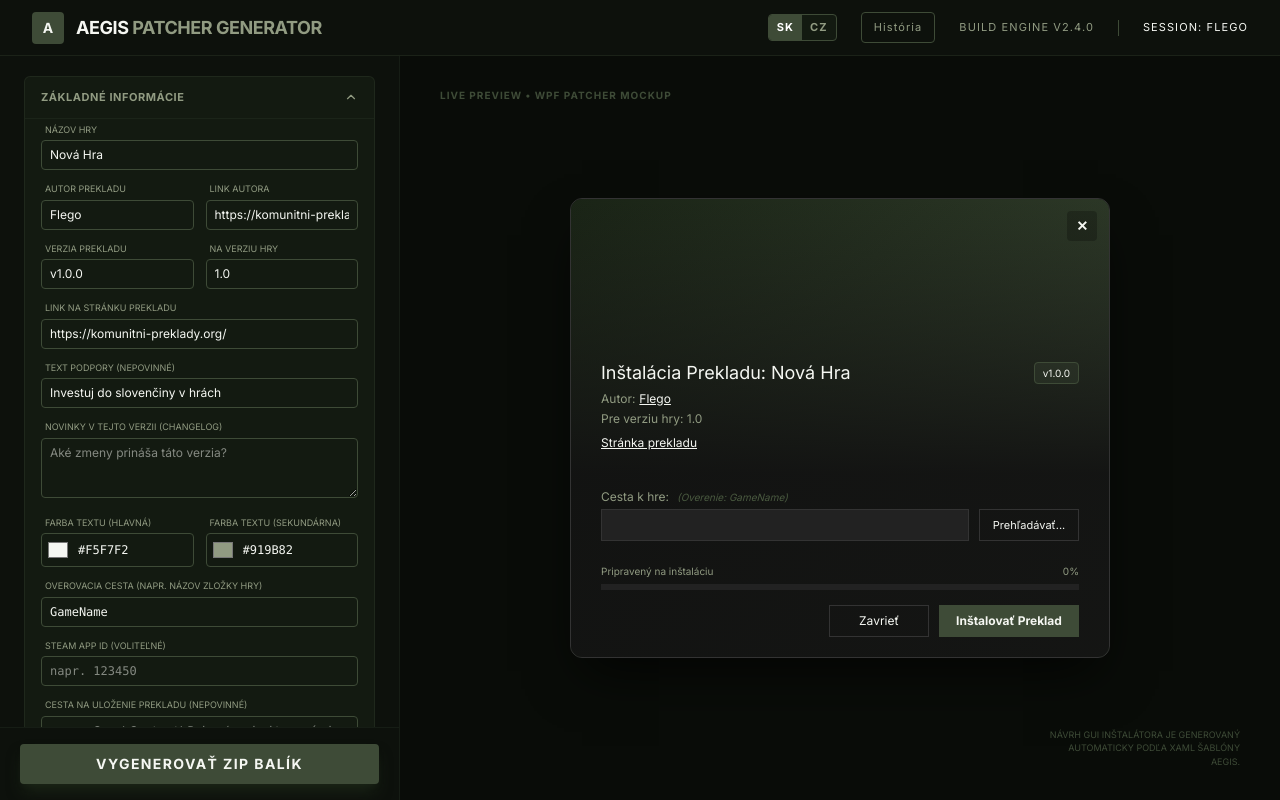
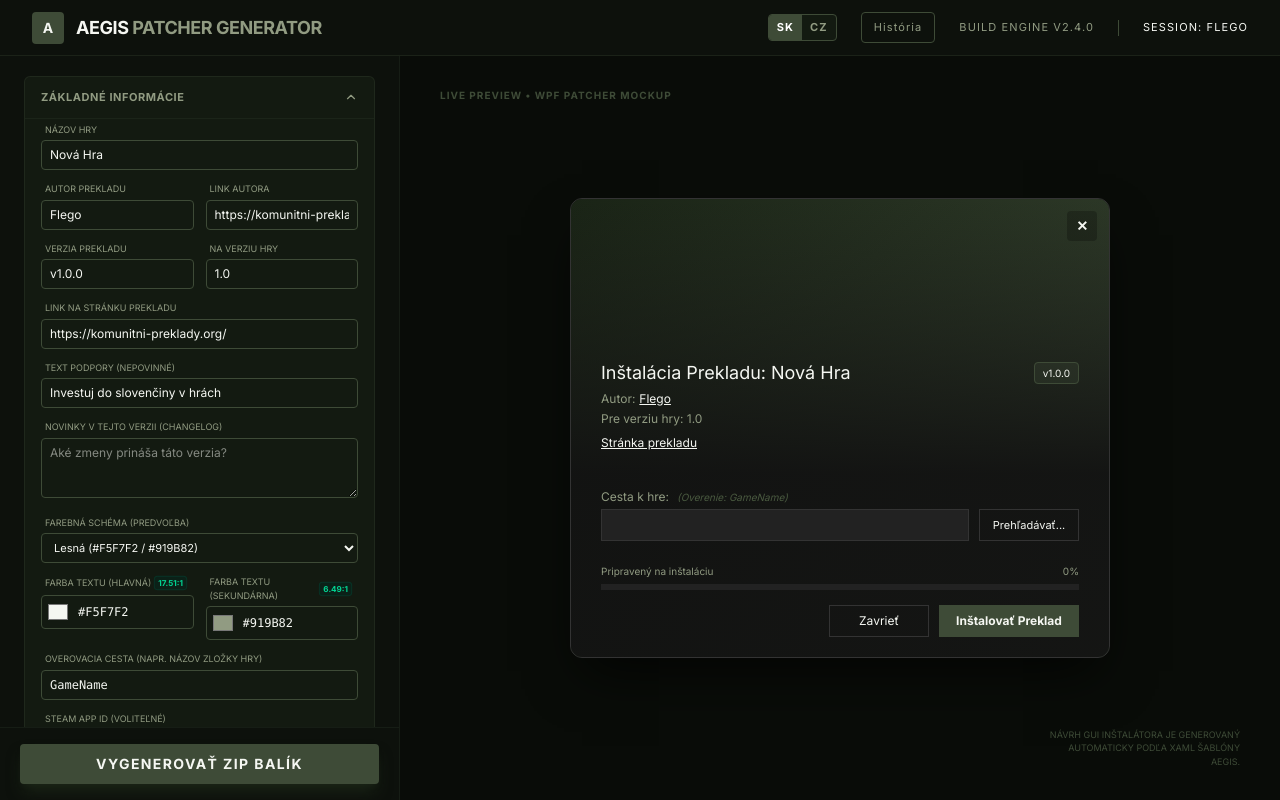
Before and after one commit to FlegoSVK/Aegis-Patcher-Generator, a React (Vite) app: page / in a window 1280 px wide. Built offline with nearby package versions, Linux system fonts and the light colour scheme.

Commit message:
feat: add contrast calculation for color accessibility
Implement relative luminance and contrast ratio calculation logic to improve color selection accessibility in the UI.

```diff
--- a/src/App.tsx
+++ b/src/App.tsx
@@ -31,6 +31,46 @@ const escapeXml = (unsafe: string) => {
   });
 };
 
+const getRelativeLuminance = (r: number, g: number, b: number) => {
+  const parseComponent = (val: number) => {
+    const s = val / 255;
+    return s <= 0.04045 ? s / 12.92 : Math.pow((s + 0.055) / 1.055, 2.4);
+  };
+  return 0.2126 * parseComponent(r) + 0.7152 * parseComponent(g) + 0.0722 * parseComponent(b);
+};
+
+const getContrastRatio = (hex1: string, hex2: string): number => {
+  const hexToRgb = (hex: string) => {
+    let cleanHex = hex.replace('#', '').trim();
+    if (cleanHex.length === 3) {
+      cleanHex = cleanHex[0] + cleanHex[0] + cleanHex[1] + cleanHex[1] + cleanHex[2] + cleanHex[2];
+    }
+    if (cleanHex.length !== 6) return { r: 255, g: 255, b: 255 };
+    const num = parseInt(cleanHex, 16);
+    if (isNaN(num)) return { r: 255, g: 255, b: 255 };
+    return {
+      r: (num >> 16) & 255,
+      g: (num >> 8) & 255,
+      b: num & 255
+    };
+  };
+
+  try {
+    const rgb1 = hexToRgb(hex1);
+    const rgb2 = hexToRgb(hex2);
+
+    const l1 = getRelativeLuminance(rgb1.r, rgb1.g, rgb1.b);
+    const l2 = getRelativeLuminance(rgb2.r, rgb2.g, rgb2.b);
+
+    const lighter = Math.max(l1, l2);
+    const darker = Math.min(l1, l2);
+
+    return parseFloat(((lighter + 0.05) / (darker + 0.05)).toFixed(2));
+  } catch {
+    return 21;
+  }
+};
+
 export interface GameSettings {
   id: string;
   gameName: string;
@@ -94,6 +134,9 @@ export default function App() {
   const [supportText, setSupportText] = useState(() => getAutosaveValue('supportText', 'Investuj do slovenčiny v hrách'));
   const [textColorMain, setTextColorMain] = useState(() => getAutosaveValue('textColorMain', '#F5F7F2'));
   const [textColorSecondary, setTextColorSecondary] = useState(() => getAutosaveValue('textColorSecondary', '#919B82'));
+
+  const contrastRatioMain = getContrastRatio(textColorMain, '#111111');
+  const contrastRatioSec = getContrastRatio(textColorSecondary, '#111111');
   const [bannerPreview, setBannerPreview] = useState<string | null>(null);
   const [bannerFile, setBannerFile] = useState<File | null>(null);
   const [fullWindowBackground, setFullWindowBackground] = useState(() => getAutosaveValue('fullWindowBackground', true));
@@ -1511,9 +1554,51 @@ powershell.exe -Sta -WindowStyle Hidden -ExecutionPolicy Bypass -File "%~dp0Inst
                 />
               </div>
 
+              <div className="space-y-1 mb-3">
+                <label className="block text-[9px] uppercase text-[#919B82] ml-1" title={(t as any).presetTooltip || ''}>{(t as any).presetInput}</label>
+                <select
+                  value={
+                    (textColorMain.toUpperCase() === '#FFFFFF' && textColorSecondary.toUpperCase() === '#A0A0A0') ? 'dark' :
+                    (textColorMain.toUpperCase() === '#111111' && textColorSecondary.toUpperCase() === '#555555') ? 'light' :
+                    (textColorMain.toUpperCase() === '#FCEE0A' && textColorSecondary.toUpperCase() === '#00FFFF') ? 'cyberpunk' :
+                    (textColorMain.toUpperCase() === '#F5F7F2' && textColorSecondary.toUpperCase() === '#919B82') ? 'forest' : 'custom'
+                  }
+                  onChange={(e) => {
+                    const p = e.target.value;
+                    if (p === 'dark') { setTextColorMain('#FFFFFF'); setTextColorSecondary('#A0A0A0'); }
+                    else if (p === 'light') { setTextColorMain('#111111'); setTextColorSecondary('#555555'); }
+                    else if (p === 'cyberpunk') { setTextColorMain('#FCEE0A'); setTextColorSecondary('#00FFFF'); }
+                    else if (p === 'forest') { setTextColorMain('#F5F7F2'); setTextColorSecondary('#919B82'); }
+                  }}
+                  className="w-full bg-[#131A11] border border-[#3E4B37] text-[#F5F7F2] rounded-[4px] px-2 py-1.5 text-[11px] focus:outline-none focus:border-[#919B82] transition-colors"
+                >
+                  <option value="custom">-- {(t as any).presetCustom} --</option>
+                  <option value="forest">{(t as any).presetForest} (#F5F7F2 / #919B82)</option>
+                  <option value="dark">{(t as any).presetDark} (#FFFFFF / #A0A0A0)</option>
+                  <option value="light">{(t as any).presetLight} (#111111 / #555555)</option>
+                  <option value="cyberpunk">{(t as any).presetCyberpunk} (#FCEE0A / #00FFFF)</option>
+                </select>
+              </div>
+
               <div className="grid grid-cols-2 gap-3">
                 <div className="space-y-1">
-                  <label className="block text-[9px] uppercase text-[#919B82] ml-1" title={t.textColorMainTooltip}>{t.textColorMainInput}</label>
+                  <div className="flex items-center justify-between px-1">
+                    <label className="block text-[9px] uppercase text-[#919B82]" title={t.textColorMainTooltip}>{t.textColorMainInput}</label>
+                    <span
+                      className={`text-[9px] scale-[0.9] px-1 rounded font-bold border transition-colors cursor-help ${
+                        contrastRatioMain < 4.5
+                          ? 'bg-amber-950/40 text-amber-500 border-amber-900/40 animate-pulse'
+                          : 'bg-emerald-950/40 text-emerald-400 border-emerald-900/40'
+                      }`}
+                      title={
+                        contrastRatioMain < 4.5
+                          ? (t as any).contrastWarningText.replace('{ratio}', contrastRatioMain.toString())
+                          : `${(t as any).contrastLabel}: ${contrastRatioMain}:1`
+                      }
+                    >
+                      {contrastRatioMain < 4.5 ? '⚠️ ' : ''}{contrastRatioMain}:1
+                    </span>
+                  </div>
                   <div className="flex bg-[#131A11] border border-[#3E4B37] rounded-[4px] p-1 gap-2 items-center">
                     <input
                       type="color"
@@ -1532,7 +1617,23 @@ powershell.exe -Sta -WindowStyle Hidden -ExecutionPolicy Bypass -File "%~dp0Inst
                 </div>
 
                 <div className="space-y-1">
-                  <label className="block text-[9px] uppercase text-[#919B82] ml-1" title={t.textColorSecTooltip}>{t.textColorSecInput}</label>
+                  <div className="flex items-center justify-between px-1">
+                    <label className="block text-[9px] uppercase text-[#919B82]" title={t.textColorSecTooltip}>{t.textColorSecInput}</label>
+                    <span
+                      className={`text-[9px] scale-[0.9] px-1 rounded font-bold border transition-colors cursor-help ${
+                        contrastRatioSec < 4.5
+                          ? 'bg-amber-950/40 text-amber-500 border-amber-900/40 animate-pulse'
+                          : 'bg-emerald-950/40 text-emerald-400 border-emerald-900/40'
+                      }`}
+                      title={
+                        contrastRatioSec < 4.5
+                          ? (t as any).contrastWarningText.replace('{ratio}', contrastRatioSec.toString())
+                          : `${(t as any).contrastLabel}: ${contrastRatioSec}:1`
+                      }
+                    >
+                      {contrastRatioSec < 4.5 ? '⚠️ ' : ''}{contrastRatioSec}:1
+                    </span>
+                  </div>
                   <div className="flex bg-[#131A11] border border-[#3E4B37] rounded-[4px] p-1 gap-2 items-center">
                     <input
                       type="color"
--- a/src/translations.ts
+++ b/src/translations.ts
@@ -45,8 +45,20 @@ export const translations = {
     changelogTooltip: 'Stručný prehľad zmien a opráv v tejto verzii prekladu.',
     changelogPlaceholder: 'Aké zmeny prináša táto verzia?',
 
+    presetInput: 'Farebná Schéma (Predvoľba)',
+    presetTooltip: 'Vyberte si predvolenú sadu farieb.',
+    presetCustom: 'Vlastná',
+    presetDark: 'Tmavá',
+    presetLight: 'Svetlá',
+    presetCyberpunk: 'Cyberpunk',
+    presetForest: 'Lesná',
+
     textColorMainInput: 'Farba Textu (Hlavná)',
     textColorMainTooltip: 'Hlavná farba textu (zvyčajne biela alebo svetlá).',
+
+    contrastLabel: 'Kontrast',
+    contrastWarningTitle: 'Nízky kontrast',
+    contrastWarningText: 'Kontrastný pomer k pozadiu je príliš nízky ({ratio}:1). Hlavný text by sa mohol zle čítať. Odporúča sa pomer aspoň 4.5:1.',
 
     textColorSecInput: 'Farba Textu (Sekundárna)',
     textColorSecTooltip: 'Menej výrazná farba textu (napr. pre popisky a drobné texty).',
@@ -198,8 +210,20 @@ export const translations = {
     changelogTooltip: 'Stručný přehled změn a oprav v této verzi překladu.',
     changelogPlaceholder: 'Jaké změny přináší tato verze?',
 
+    presetInput: 'Barevné Schéma (Předvolba)',
+    presetTooltip: 'Vyberte si předvolenou sadu barev.',
+    presetCustom: 'Vlastní',
+    presetDark: 'Tmavá',
+    presetLight: 'Světlá',
+    presetCyberpunk: 'Cyberpunk',
+    presetForest: 'Lesní',
+
     textColorMainInput: 'Barva Textu (Hlavní)',
     textColorMainTooltip: 'Hlavní barva textu (obvykle bílá nebo světlá).',
+
+    contrastLabel: 'Kontrast',
+    contrastWarningTitle: 'Nízký kontrast',
+    contrastWarningText: 'Kontrastní poměr k pozadí je příliš nízký ({ratio}:1). Hlavní text by se mohl špatně číst. Doporučuje se poměr alespoň 4.5:1.',
 
     textColorSecInput: 'Barva Textu (Sekundární)',
     textColorSecTooltip: 'Méně výrazná barva textu (např. pro popisky a drobné texty).',
```
